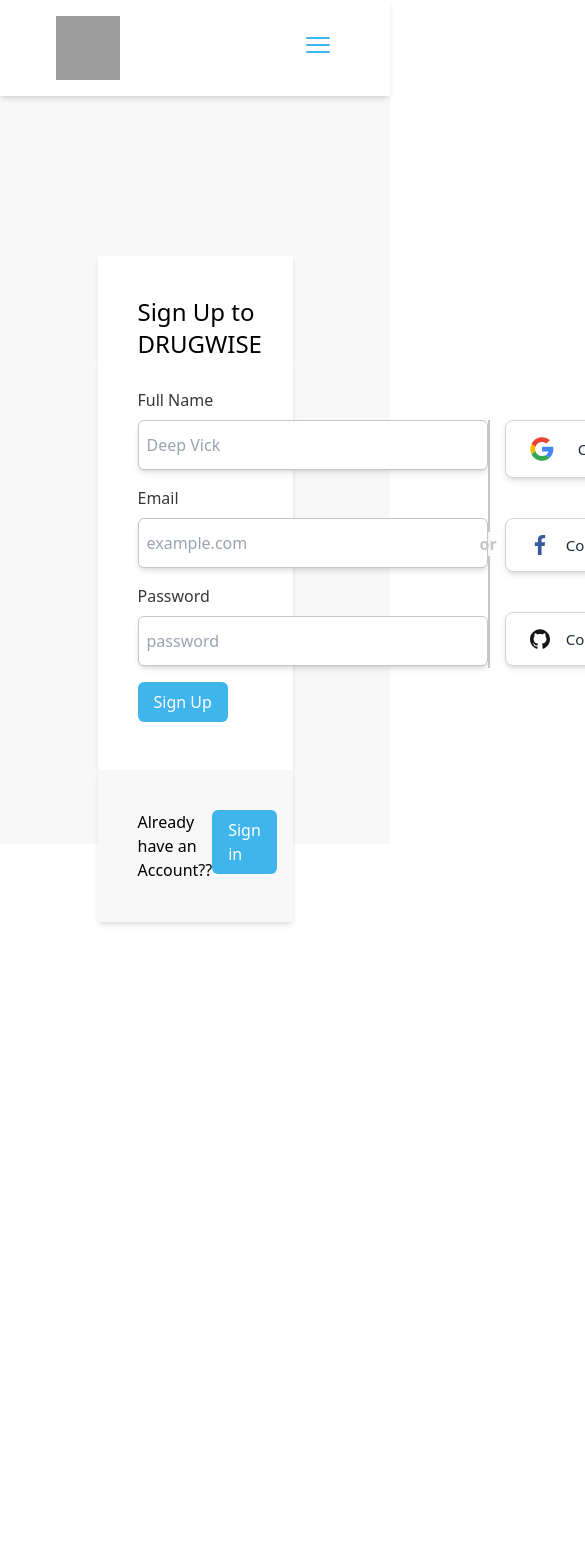
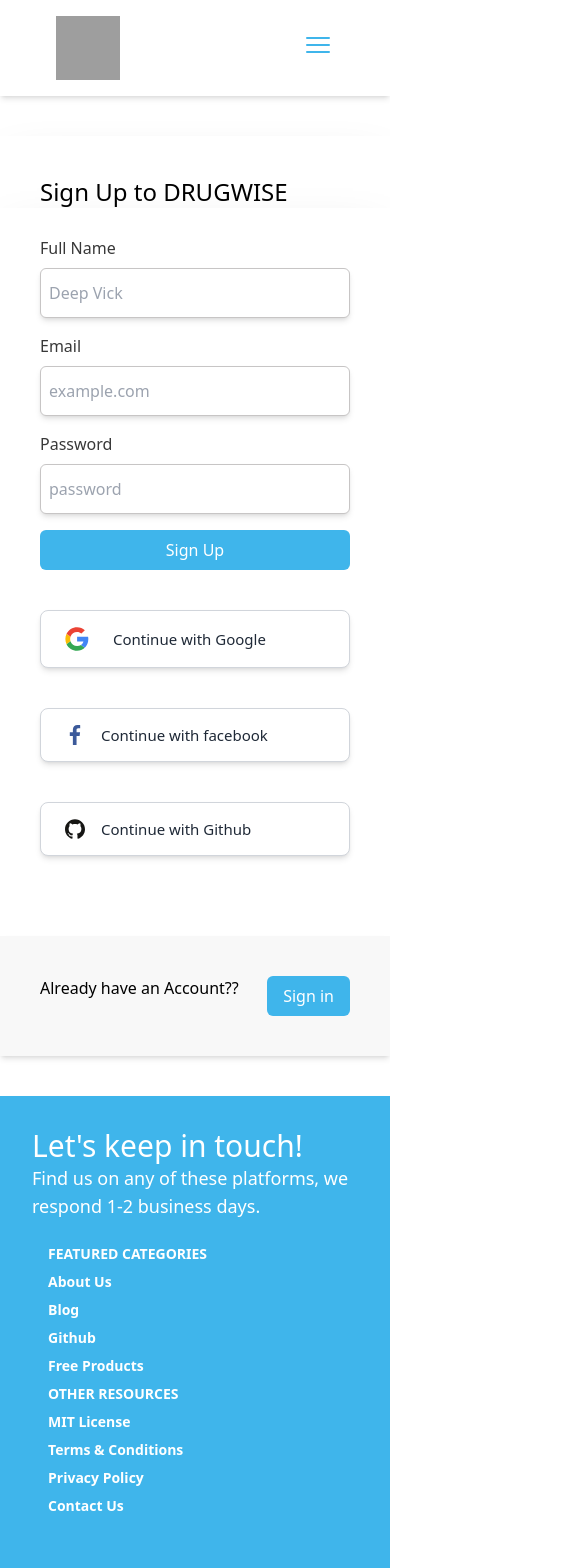
Before and after one commit to deep-69bits/Deepstore, a Next.js app: page /signup in a window 390 px wide. Shown: the top 1568 px of the page, 585 px wide, since content can reach past the window. Before the commit the page ends 1082 px from the top, so only its background shows below. Built offline with nearby package versions, Linux system fonts and the light colour scheme; no server answers; grey boxes are pictures that could not be loaded.

Commit message:
login page responsive

```diff
--- a/pages/login.js
+++ b/pages/login.js
@@ -8,6 +8,7 @@
 import { useRouter } from 'next/navigation'
 import { getAuth, signInWithEmailAndPassword, onAuthStateChanged } from "firebase/auth";
 import { GoogleAuthProvider, signInWithPopup, GithubAuthProvider } from "firebase/auth";
+import Layout from '@/components/Layout';
 
 const login = () => {
 
@@ -67,17 +68,17 @@
       });
   }
   return (
-    <div className='bg-[#f8f8f8] min-h-screen max-h-screen'>
-      <Header />
+    <Layout>
 
-      <div className='py-40'>
 
-        <div className='bg-white w-[50%] shadow-md h-fit flex flex-col-3 justify-between pt-10 px-10 m-auto '>
+      <div className='py-10'>
+
+        <div className='bg-white w-full lg:w-[50%] shadow-2xl  h-fit flex flex-col-3 justify-between pt-10 px-10 m-auto '>
           <h1 className='text-2xl '>
             Sign In to DRUGWISE
           </h1>
         </div>
-        <div className='bg-white w-[50%] shadow-md h-fit flex flex-col-3 justify-between pt-5  pb-10 px-10 m-auto '>
+        <div className='bg-white w-full lg:w-[50%] shadow-2xl  h-fit lg:flex flex-col-3 justify-between pt-5  pb-10 px-10 m-auto '>
 
 
           <div className='my-10'>
@@ -87,22 +88,22 @@
             <div>
               <label htmlFor="email" className='text-[#383838]'>Email</label>
               <input onChange={(e) => { setEmail(e.target.value) }} type="text" placeholder='example.com'
-                className='py-3 shadow-md rounded-md px-2 w-[350px]  block my-2 mb-4 border-[#c7c5c5] outline-none border-[1px]' />
+                className='py-3 shadow-md rounded-md px-2 lg:w-[350px] w-full  block my-2 mb-4 border-[#c7c5c5] outline-none border-[1px]' />
             </div>
 
             <div>
               <label htmlFor="password" className='text-[#383838]'>Password</label>
               <input onChange={(e) => { setPassword(e.target.value) }} type="password" placeholder='password'
-                className='py-3 shadow-md rounded-md px-2 w-[350px]  block my-2 mb-4 border-[#c7c5c5] outline-none border-[1px]' />
+                className='py-3 shadow-md rounded-md px-2 lg:w-[350px] w-full  block my-2 mb-4 border-[#c7c5c5] outline-none border-[1px]' />
             </div>
 
             <div onClick={signinuser}>
-              <Button className="" text={"Sign In"} />
+              <Button className="w-full text-center" text={"Sign In"} />
             </div>
 
           </div>
 
-          <div className='py-10'>
+          <div className='py-10 hidden lg:block'>
             <div className='border-[#c7c5c5] w-[0.1px] border-[1px] h-28'></div>
             <h6 className='text-[#c7c5c5] font-bold -translate-x-2'>or</h6>
             <div className='border-[#c7c5c5] w-[0.1px] border-[1px] h-28'></div>
@@ -140,7 +141,7 @@
 
         </div>
 
-        <div className='bg-[#f8f8f8] w-[50%] shadow-md h-fit flex flex-col-3 justify-between py-10 px-10 m-auto '>
+        <div className='bg-[#f8f8f8] w-full lg:w-[50%] shadow-md h-fit flex flex-col-3 justify-between py-10 px-10 m-auto '>
           Don't have an Account??
           <Link href={'/signup'}>
             <Button className={""} text="Sign Up" />
@@ -150,7 +151,7 @@
 
       </div>
 
-    </div>
+    </Layout>
   )
 }
 
--- a/pages/signup.js
+++ b/pages/signup.js
@@ -7,6 +7,7 @@
 import app from '../components/firebase'
 import { useRouter } from 'next/navigation'
 import { getAuth,createUserWithEmailAndPassword,onAuthStateChanged  } from "firebase/auth";
+import Layout from '@/components/Layout';
 
 const signup = () => {
   const auth = getAuth(app);
@@ -34,17 +35,17 @@
     });
   }
   return (
-    <div className='bg-[#f8f8f8] min-h-screen max-h-screen'>
-      <Header />
+   <Layout>
 
-      <div className='py-40'>
 
-      <div className='bg-white w-[50%] shadow-md h-fit flex flex-col-3 justify-between pt-10 px-10 m-auto '>
+      <div className='py-10'>
+
+      <div className='bg-white w-full lg:w-[50%] shadow-2xl  h-fit flex flex-col-3 justify-between pt-10 px-10 m-auto'>
          <h1 className='text-2xl '>
           Sign Up to DRUGWISE
          </h1>
       </div>
-        <div className='bg-white w-[50%] shadow-md h-fit flex flex-col-3 justify-between pt-5  pb-10 px-10 m-auto '>
+        <div className='bg-white w-full lg:w-[50%] shadow-2xl  h-fit lg:flex flex-col-3 justify-between pt-5  pb-10 px-10 m-auto '>
 
 
           <div className='my-2'>
@@ -52,28 +53,28 @@
             <div>
               <label htmlFor="name" className='text-[#383838]'>Full Name</label>
               <input onChange={(e)=>{setName(e.target.value)}} type="text" placeholder='Deep Vick'
-                className='py-3 shadow-md rounded-md px-2 w-[350px]  block my-2 mb-4 border-[#c7c5c5] outline-none border-[1px]' />
+                className='py-3 shadow-md rounded-md px-2 lg:w-[350px] w-full  block my-2 mb-4 border-[#c7c5c5] outline-none border-[1px]' />
             </div>
 
             <div>
               <label htmlFor="email" className='text-[#383838]'>Email</label>
               <input onChange={(e)=>{setEmail(e.target.value)}} type="text" placeholder='example.com'
-                className='py-3 shadow-md rounded-md px-2 w-[350px]  block my-2 mb-4 border-[#c7c5c5] outline-none border-[1px]' />
+                className='py-3 shadow-md rounded-md px-2 lg:w-[350px] w-full block my-2 mb-4 border-[#c7c5c5] outline-none border-[1px]' />
             </div>
 
             <div>
               <label htmlFor="password" className='text-[#383838]'>Password</label>
               <input onChange={(e)=>{setPassword(e.target.value)}} type="password" placeholder='password'
-                className='py-3 shadow-md rounded-md px-2 w-[350px]  block my-2 mb-4 border-[#c7c5c5] outline-none border-[1px]' />
+                className='py-3 shadow-md rounded-md px-2 lg:w-[350px] w-full block my-2 mb-4 border-[#c7c5c5] outline-none border-[1px]' />
             </div>
 
             <div onClick={createuser}>
-             <Button   className="" text={"Sign Up"} />
+             <Button   className="w-full text-center" text={"Sign Up"} />
             </div>
 
           </div>
 
-            <div className='py-10'>
+            <div className='py-10 hidden lg:block'>
               <div className='border-[#c7c5c5] w-[0.1px] border-[1px] h-28'></div>
               <h6 className='text-[#c7c5c5] font-bold -translate-x-2'>or</h6>
               <div className='border-[#c7c5c5] w-[0.1px] border-[1px] h-28'></div>
@@ -111,7 +112,7 @@
 
         </div>
 
-        <div className='bg-[#f8f8f8] w-[50%] shadow-md h-fit flex flex-col-3 justify-between py-10 px-10 m-auto '>
+        <div className='bg-[#f8f8f8] w-full lg:w-[50%] shadow-md h-fit flex flex-col-3 justify-between py-10 px-10 m-auto '>
           Already have an Account??
           <Link href={'/login'}>
           <Button className={""} text="Sign in"/>
@@ -121,7 +122,7 @@
 
       </div>
 
-    </div>
+      </Layout>
   )
 }
 
```
